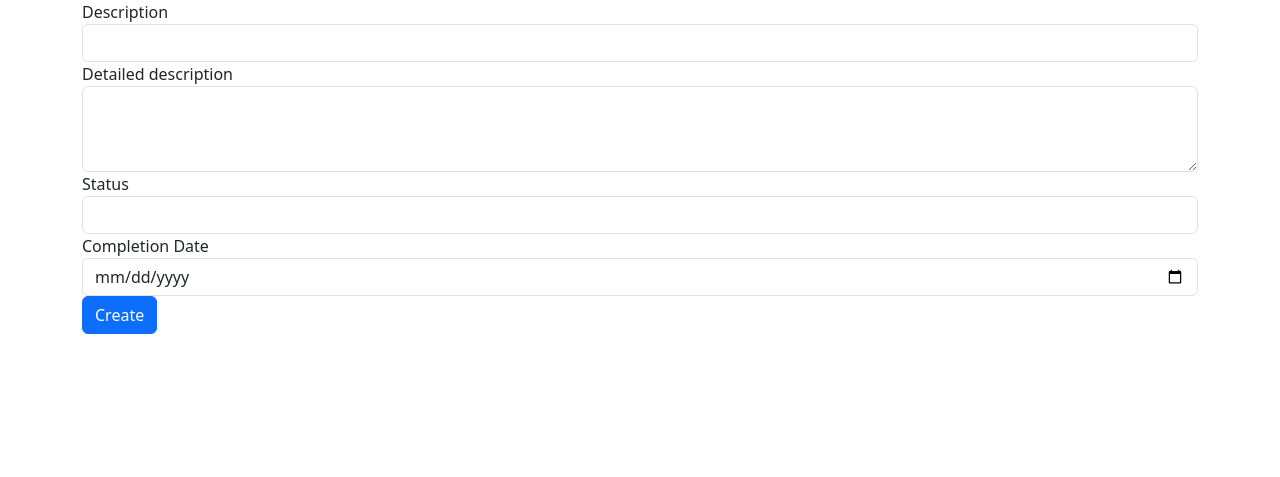
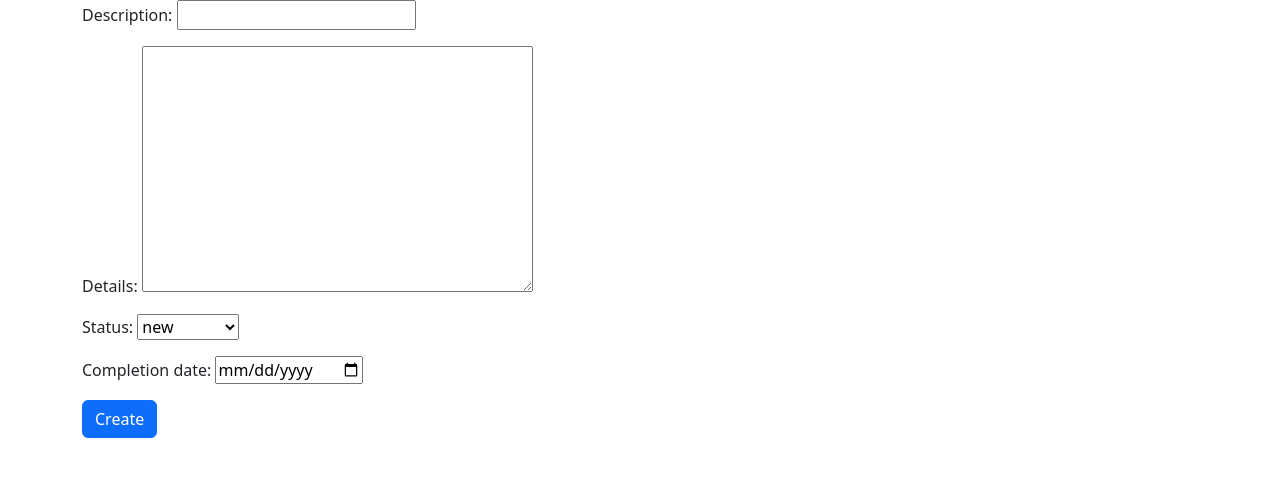
Before and after one commit to daniyarotegen/homework_55_daniyar_otegen, a Django app: page /task/add/ in a window 1280 px wide. Shown: the part 40-517 px from the top of the page. Run offline with Django 4.2, Linux system fonts and the light colour scheme; lists and menus that the app fills with data are empty.

Commit message:
Сделал миграцию, изменил add_view под форму, добавил шаблон для создания тасков, добавил datefield и виджет для вывода даты в форму

```diff
--- /dev/null
+++ b/templates/partial/task_form.html
@@ -0,0 +1,3 @@
+{% csrf_token %}
+{{ form.as_p }}
+<button type="submit" class="btn btn-primary">{{ button_text }}</button>
--- a/templates/task_create.html
+++ b/templates/task_create.html
@@ -1,27 +1,8 @@
 {% extends 'base.html' %}
 {% block content %}
-    <form method="post">
-        {% csrf_token %}
-        <div class="form-group">
-            <label for="description">Description</label>
-            <input type="text" class="form-control" name="description" id="description" required>
-        </div>
-        <div class="form-group">
-            <label for="details">Detailed description</label>
-            <textarea class="form-control" name="details" id="details" rows="3"></textarea>
-        </div>
-        <div class="form-group">
-            <label for="status">Status</label>
-            <select class="form-control" id="status" name="status" required>
-                {% for choice in task.STATUS_CHOICES %}
-                    <option value="{{ choice.0 }}">{{ choice.1 }}</option>
-                {% endfor %}
-            </select>
-        </div>
-        <div class="form-group">
-            <label for="completion_date">Completion Date</label>
-            <input type="date" class="form-control" name="completion_date" id="completion_date">
-        </div>
-        <button type="submit" class="btn btn-primary">Create</button>
-    </form>
+    <div class="form">
+        <form action="{% url 'task_add' %}" method="post">
+            {% include 'partial/task_form.html' with button_text='Create' %}
+        </form>
+    </div>
 {% endblock %}
--- a/todo/forms.py
+++ b/todo/forms.py
@@ -1,6 +1,7 @@
 from django import forms
 from django.core.exceptions import ValidationError
-from django.forms import widgets
+from django.forms import widgets, DateInput
+from todo.models import Task
 
 
 class TaskForm(forms.Form):
@@ -12,6 +13,13 @@ class TaskForm(forms.Form):
     description = forms.CharField(max_length=200, required=True, label='Description')
     details = forms.CharField(max_length=2000, required=True, label='Details', widget=widgets.Textarea)
     status = forms.ChoiceField(choices=STATUS_CHOICES, required=True, label='Status')
+    completion_date = forms.DateField(
+        required=False, label='Completion date', widget=DateInput(attrs={'type': 'date'})
+    )
+
+    class Meta:
+        model = Task
+        fields = ['description', 'details', 'status', 'completion_date']
 
     def clean_title(self):
         description = self.cleaned_data.get('description')
--- a/todo/models.py
+++ b/todo/models.py
@@ -14,7 +14,7 @@ class Task(models.Model):
     status = models.CharField(
         max_length=20, choices=StatusChoice.choices, default=StatusChoice.NEW, verbose_name='status'
     )
-    completion_date = models.DateField(null=True, blank=True, verbose_name='completion time')
+    completion_date = models.DateField(null=True, blank=True, verbose_name='completion date')
 
     def __str__(self):
         return f'{self.description} = {self.status}'
--- a/todo/views.py
+++ b/todo/views.py
@@ -1,5 +1,7 @@
 from django.core.handlers.wsgi import WSGIRequest
 from django.shortcuts import render, redirect, get_object_or_404
+
+from todo.forms import TaskForm
 from todo.models import Task
 
 
@@ -13,15 +15,16 @@ def index_view(request: WSGIRequest):
 
 def add_view(request: WSGIRequest):
     if request.method == 'GET':
-        return render(request, 'task_create.html', {'task': Task()})
-    task_data = {
-        'description': request.POST.get('description'),
-        'details': request.POST.get('details'),
-        'status': request.POST.get('status'),
-        'completion_date': request.POST.get('completion_date')
-    }
-    task = Task.objects.create(**task_data)
-    return redirect('task_detail', pk=task.pk)
+        form = TaskForm()
+        return render(request, 'task_create.html', {'form': form})
+    form = TaskForm(data=request.POST)
+    if not form.is_valid():
+        return render(request, 'task_create.html', context={
+            'form': form
+        })
+    else:
+        task = Task.objects.create(**form.cleaned_data)
+        return redirect('task_detail', pk=task.pk)
 
 
 def detailed_view(request, pk):
```
Also changed, not shown: todo/migrations/0003_alter_task_completion_date_alter_task_status.py (added).
